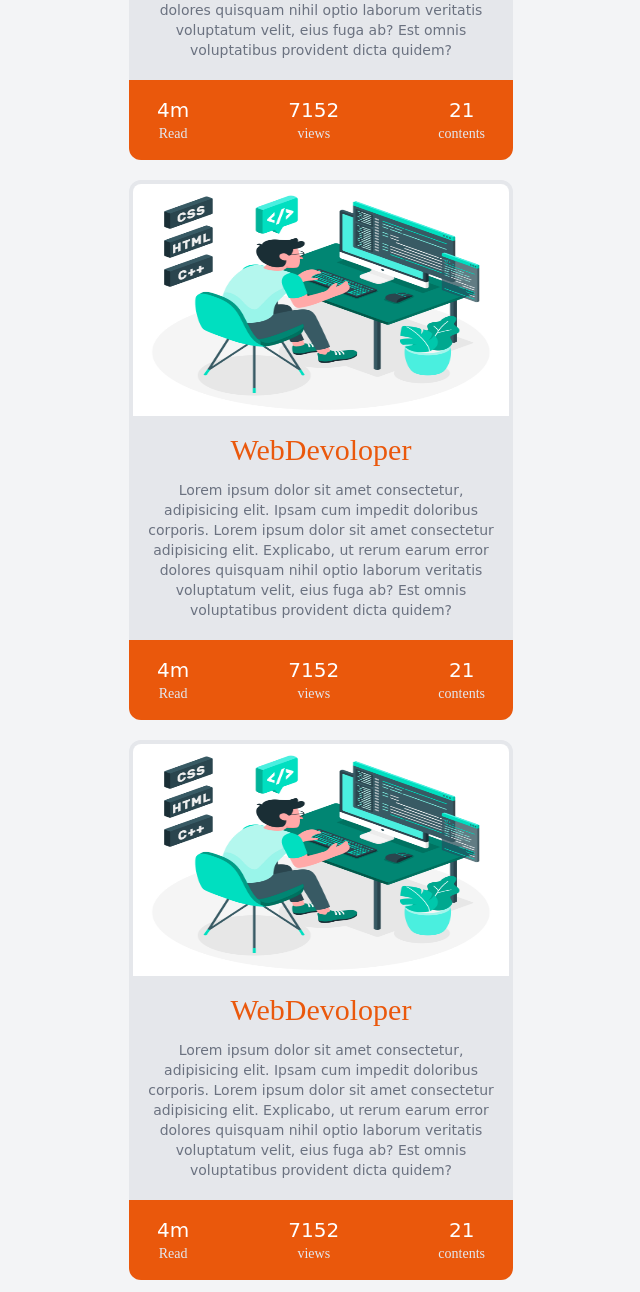
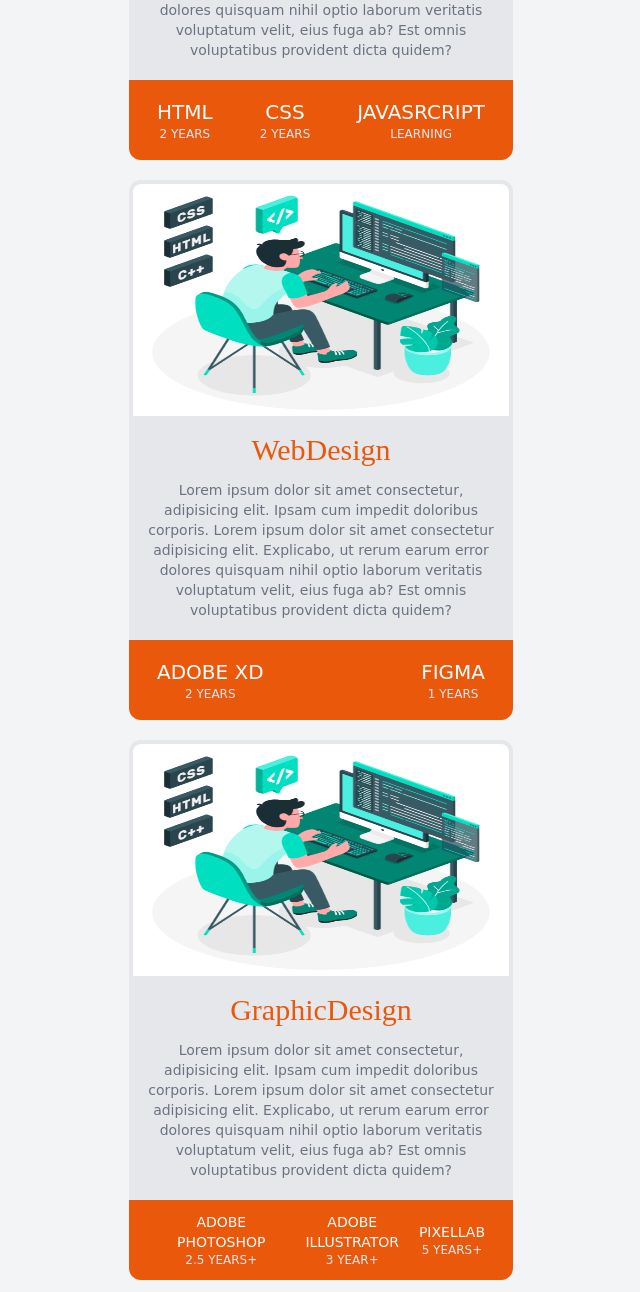
Before and after one commit to NazrulIslam314/Portfolio, a website: page index.html in a window 1280 px wide. Shown: the part 1820-3112 px from the top of the page, without its empty margins (319-959 px from the left). Drawn offline with nearby package versions, Linux system fonts and the light colour scheme; a web font is replaced by a local one.

Commit message:
SomeEdit

```diff
--- a/index.html
+++ b/index.html
@@ -38,7 +38,7 @@
         <a href="#Services" class="navItem">
           <span>Services</span>
         </a>
-        <a href="#About" class="navItem">
+        <a href="#Skill" class="navItem">
           <span>Skill</span>
         </a>
         <a href="#Contact" class="navItem">
@@ -57,10 +57,9 @@
       </div>
     </section>
     <!----------Hero-Section-End---------------->
+    <!----------Services-Section-Start---------------->
     <!----------1st-Section-Start---------------->
-
     <h1 class="heading" id="Services">Services</h1>
-
     <section class="FirstSection flex">
       <div class="flexBox">
         <div class="flexItem Item-1">
@@ -115,13 +114,12 @@
         </div>
       </div>
     </section>
-    <!-----------Section-End---------------->
-    <!-----------Card-Section-End---------------->
-
-    <h1 class="heading" id="Services">Skill</h1>
-    <section class="card" id="About">
+    <!-----------Services-Section-End---------------->
+    <!-----------Skill-Section-End---------------->
+    <h1 class="heading" id="Skill">Skill</h1>
+    <section class="card">
       <div class="cardflex">
-        <div class="cardSection">
+        <div class="cardSection Item-1">
           <div class="img">
             <img src="./src/img/program.jpg" alt="program.jpg" />
           </div>
@@ -137,25 +135,25 @@
           </div>
           <div class="display">
             <div>
-              <h1>4m</h1>
-              <p>Read</p>
+              <h1>html</h1>
+              <p>2 years</p>
             </div>
             <div>
-              <h1>7152</h1>
-              <p>views</p>
+              <h1>Css</h1>
+              <p>2 years</p>
             </div>
             <div>
-              <h1>21</h1>
-              <p>contents</p>
+              <h1>JavaSrcript</h1>
+              <p>Learning</p>
             </div>
           </div>
         </div>
-        <div class="cardSection">
+        <div class="cardSection Item-2">
           <div class="img">
             <img src="./src/img/program.jpg" alt="program.jpg" />
           </div>
           <div class="textArea">
-            <h1>WebDevoloper</h1>
+            <h1>WebDesign</h1>
             <p>
               Lorem ipsum dolor sit amet consectetur, adipisicing elit. Ipsam
               cum impedit doloribus corporis. Lorem ipsum dolor sit amet
@@ -166,25 +164,21 @@
           </div>
           <div class="display">
             <div>
-              <h1>4m</h1>
-              <p>Read</p>
+              <h1>Adobe Xd</h1>
+              <p>2 years</p>
             </div>
             <div>
-              <h1>7152</h1>
-              <p>views</p>
-            </div>
-            <div>
-              <h1>21</h1>
-              <p>contents</p>
+              <h1>Figma</h1>
+              <p>1 years</p>
             </div>
           </div>
         </div>
-        <div class="cardSection">
+        <div class="cardSection Item-3">
           <div class="img">
             <img src="./src/img/program.jpg" alt="program.jpg" />
           </div>
           <div class="textArea">
-            <h1>WebDevoloper</h1>
+            <h1>GraphicDesign</h1>
             <p>
               Lorem ipsum dolor sit amet consectetur, adipisicing elit. Ipsam
               cum impedit doloribus corporis. Lorem ipsum dolor sit amet
@@ -193,23 +187,24 @@
               eius fuga ab? Est omnis voluptatibus provident dicta quidem?
             </p>
           </div>
-          <div class="display">
+          <div class="display Row-3">
             <div>
-              <h1>4m</h1>
-              <p>Read</p>
+              <h1>Adobe Photoshop</h1>
+              <p>2.5 years+</p>
             </div>
             <div>
-              <h1>7152</h1>
-              <p>views</p>
+              <h1>adobe illustrator</h1>
+              <p>3 year+</p>
             </div>
             <div>
-              <h1>21</h1>
-              <p>contents</p>
+              <h1>PixelLab</h1>
+              <p>5 years+</p>
             </div>
           </div>
         </div>
       </div>
     </section>
+    <!-----------Skill-Section-End---------------->
     <!-- JQUERY-->
     <script src="https://cdnjs.cloudflare.com/ajax/libs/jquery/3.4.1/jquery.min.js"></script>
     <!-- Custom-JavaSrcript -->
--- a/src/input.css
+++ b/src/input.css
@@ -107,11 +107,17 @@ body{
 }
 .display{
   @apply w-full h-20 bg-orange-600 rounded-b-xl flex
-  items-center justify-between px-7
+  items-center justify-between px-7 uppercase
 }
 .display>div>h1{
-  @apply text-xl text-white font-sans
+  @apply text-xl text-white font-sans font-medium
 }
 .display>div>p{
-  @apply text-sm text-slate-200 font-mono
+  @apply text-xs text-slate-200
 }
+.Row-3>div>h1{
+@apply text-sm
+}
+.Row-3>div>p{
+  @apply text-xs
+}
```
Also changed, not shown: dist/style.css.
